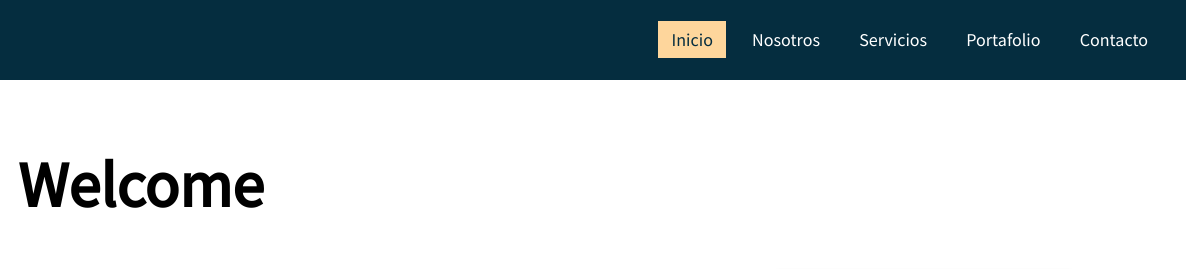
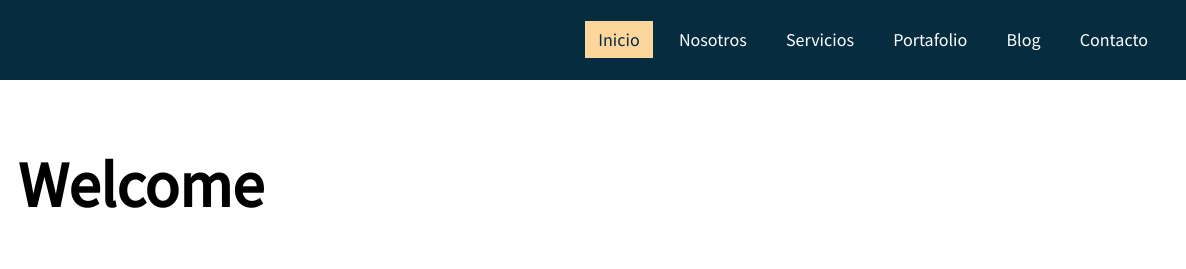
Before and after one commit to CristianAd/Web-site-responsive-version, a plain HTML site: page index.html in a window 1280 px wide. Shown: the top 269 px of the page, 94-1280 px from the left. Drawn offline with Linux system fonts and the light colour scheme.

Commit message:
Update index.html
added blog item to menu

```diff
--- a/index.html
+++ b/index.html
@@ -29,6 +29,7 @@
                         <li><a href="">Nosotros</a></li>
                         <li><a href="">Servicios</a></li>
                         <li><a href="">Portafolio</a></li>
+                        <li><a href="/blog/">Blog</a></li>
                         <li><a href="">Contacto</a></li>
                     </ul>
                 </nav>
```
